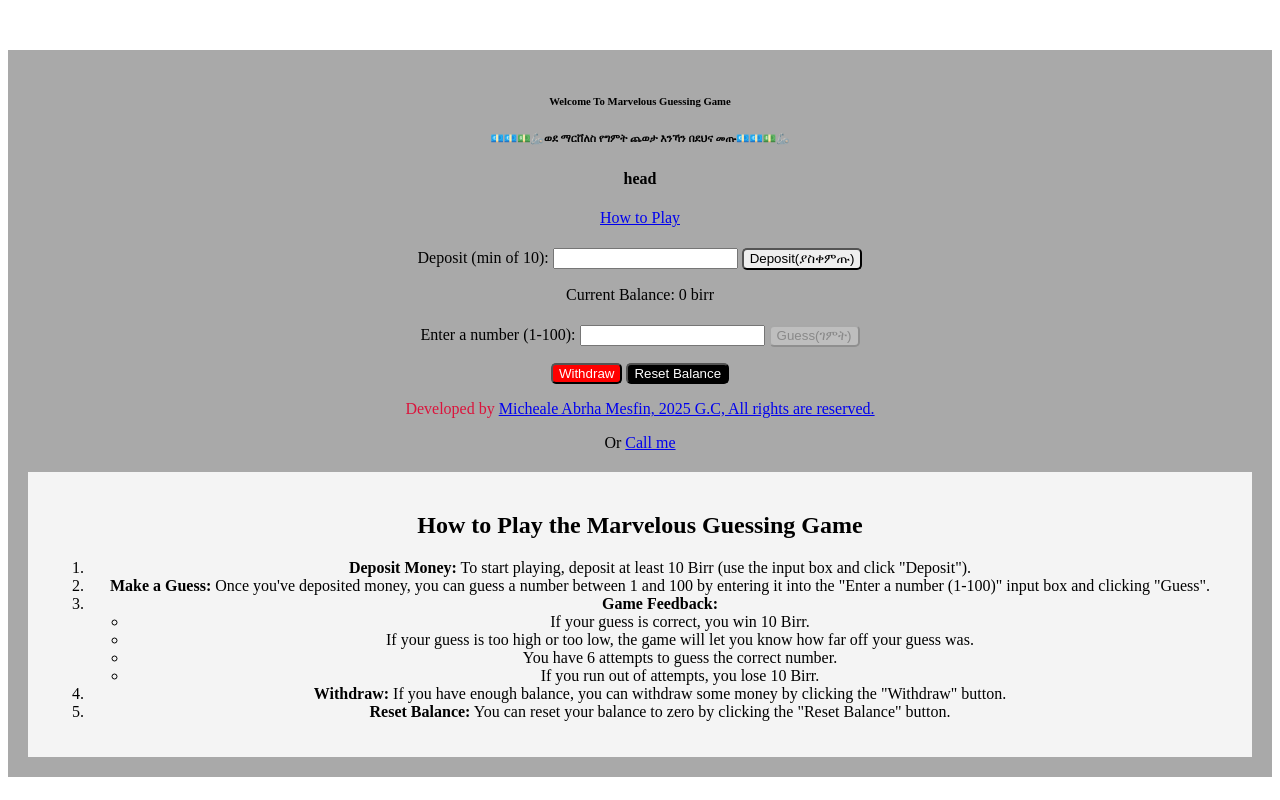
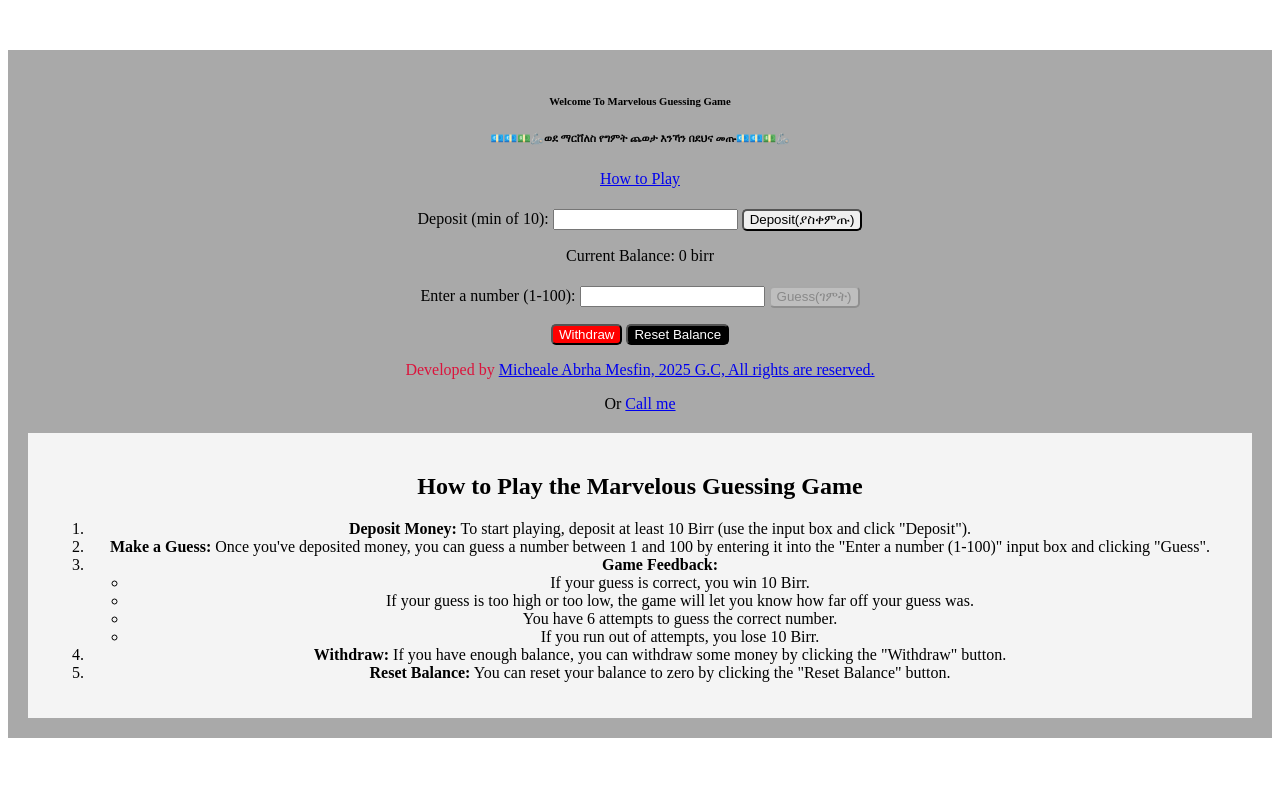
Before and after one commit to marvel21-creator/my-game-guess, a plain HTML site: page index.html in a window 1280 px wide. Drawn offline with Linux system fonts and the light colour scheme.

Commit message:
Update index.html

```diff
--- a/index.html
+++ b/index.html
@@ -14,7 +14,7 @@
         <!-- Game content goes here -->
         <h6>Welcome To Marvelous Guessing Game </h6>
         <h6>💶💶💵🦾ወደ ማርቨለስ የግምት ጨወታ እንኻን በደህና መጡ💶💶💵🦾</h6>
-        <h4>head</h4>
+
         <!-- Help link -->
         <p><a href="#help-section">How to Play</a></p>
 
```
